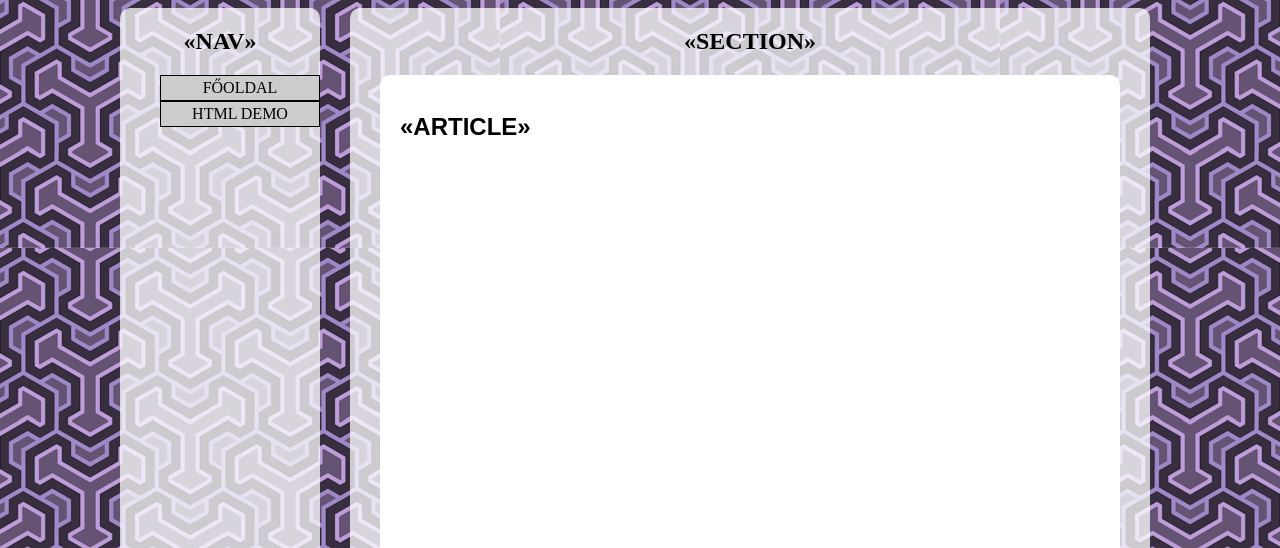
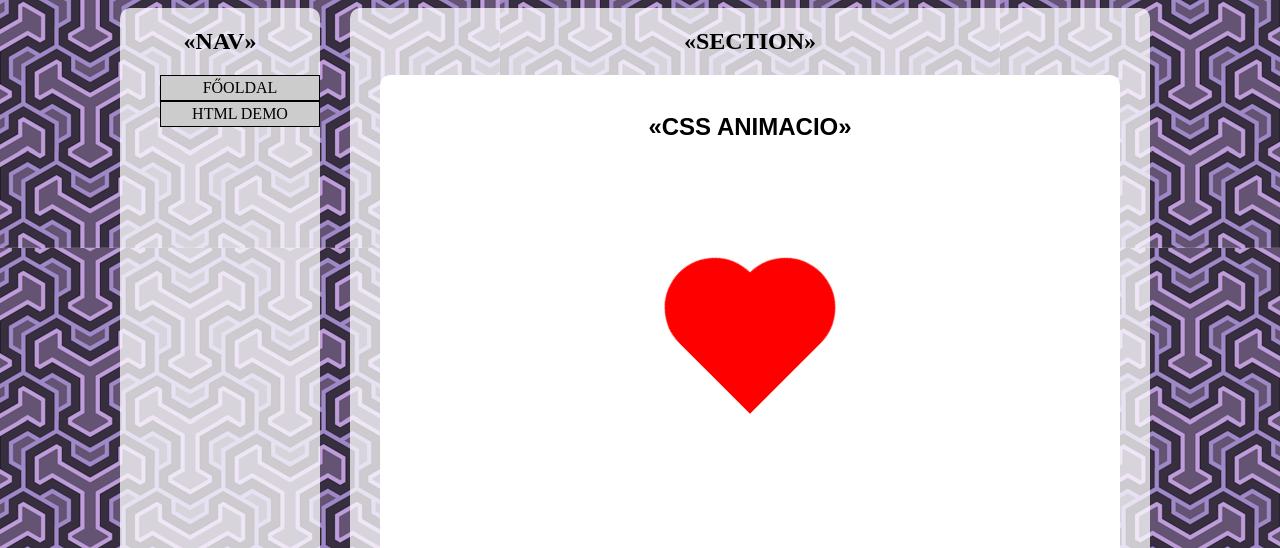
Before and after one commit to Veremanagydobot78/Szalka-html-project, a plain HTML site: page animation.html in a window 1280 px wide. Shown: the part 252-800 px from the top of the page. Drawn offline with Linux system fonts and the light colour scheme.

Commit message:
animacio

```diff
--- a/animation.html
+++ b/animation.html
@@ -42,9 +42,9 @@
         <section>
             <h2>&#171;SECTION&#187;</h2>
             <article>
-                <h2>&#171;ARTICLE&#187;</h2>
+                <h2>&#171;CSS ANIMACIO&#187;</h2>
                 <div id="center">
-                    <div id="heart"></div>
+                    <div class="heart"></div>
                 </div>
             </article>
         </section>
--- a/css/animation.css
+++ b/css/animation.css
@@ -0,0 +1,58 @@
+.heart
+{
+    width: 100px;
+    height: 100px;
+    background-color: red;
+    position: relative;
+    transform: rotate(45deg) translate(10px, 10px);
+    animation: ani 1s linear infinite;
+}
+
+#center
+{
+    width: 100px;
+    margin-left: auto;
+    margin-right: auto;
+    margin-top: 20%;
+}
+
+.heart::before
+{
+    content: "";
+    width: 100px;
+    height: 100px;
+    background-color: red;
+    position: absolute;
+    top: -50px;
+    left: 0;
+    border-radius: 50%;
+}
+
+.heart::after
+{
+  content: "";
+    width: 100px;
+    height: 100px;
+    background-color: red;
+    position: absolute;
+    bottom: 0;
+    right: 50px;
+    border-radius: 50%;
+}
+
+@keyframes ani
+{
+    0% {transform: rotate(45deg) translate(10px, 10px) scale(1.0); }
+
+    25% {transform: rotate(45deg) translate(10px, 10px) scale(1.0); }
+
+    30% {transform: rotate(45deg) translate(10px, 10px) scale(2.0); }
+
+    50% {transform: rotate(45deg) translate(10px, 10px) scale(1.2); }
+
+    70% {transform: rotate(45deg) translate(10px, 10px) scale(2.0); }
+
+    90% {transform: rotate(45deg) translate(10px, 10px) scale(1.0); }
+
+    0% {transform: rotate(45deg) translate(10px, 10px) scale(1.0); }
+}
--- a/css/style.css
+++ b/css/style.css
@@ -1,4 +1,9 @@
 section, nav, article, header, footer {
+    text-align: center;
+}
+
+h2
+{
     text-align: center;
 }
 
```
